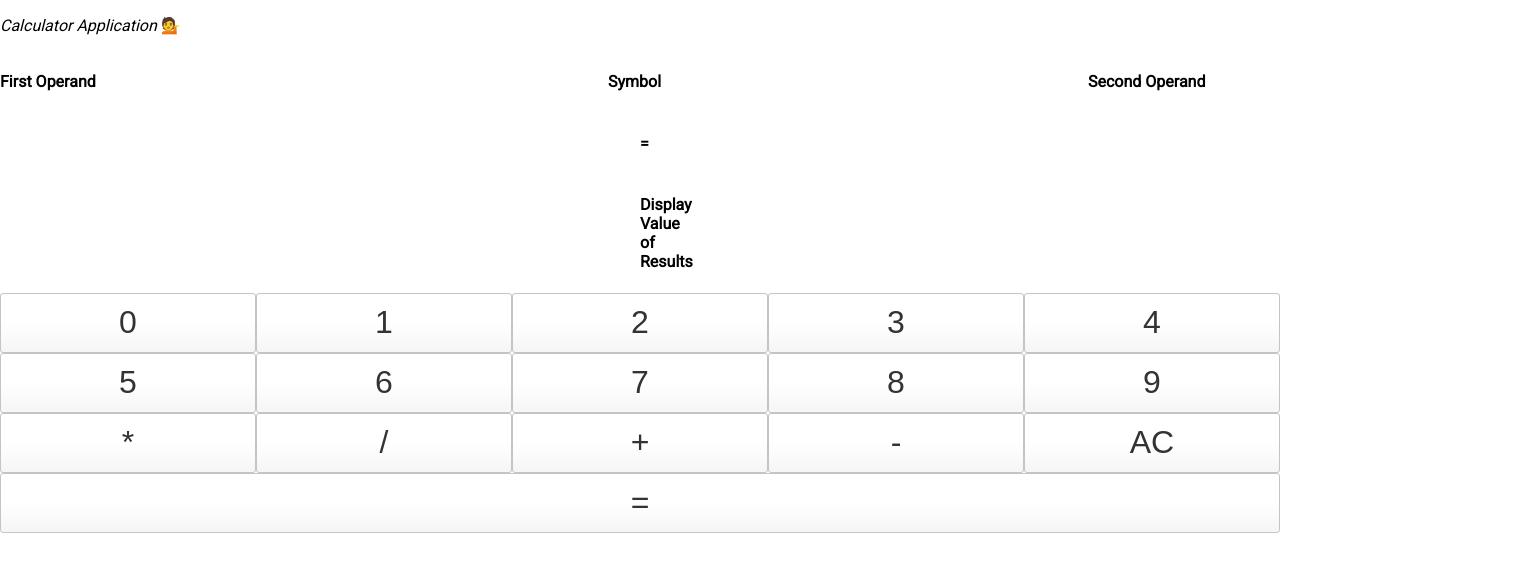
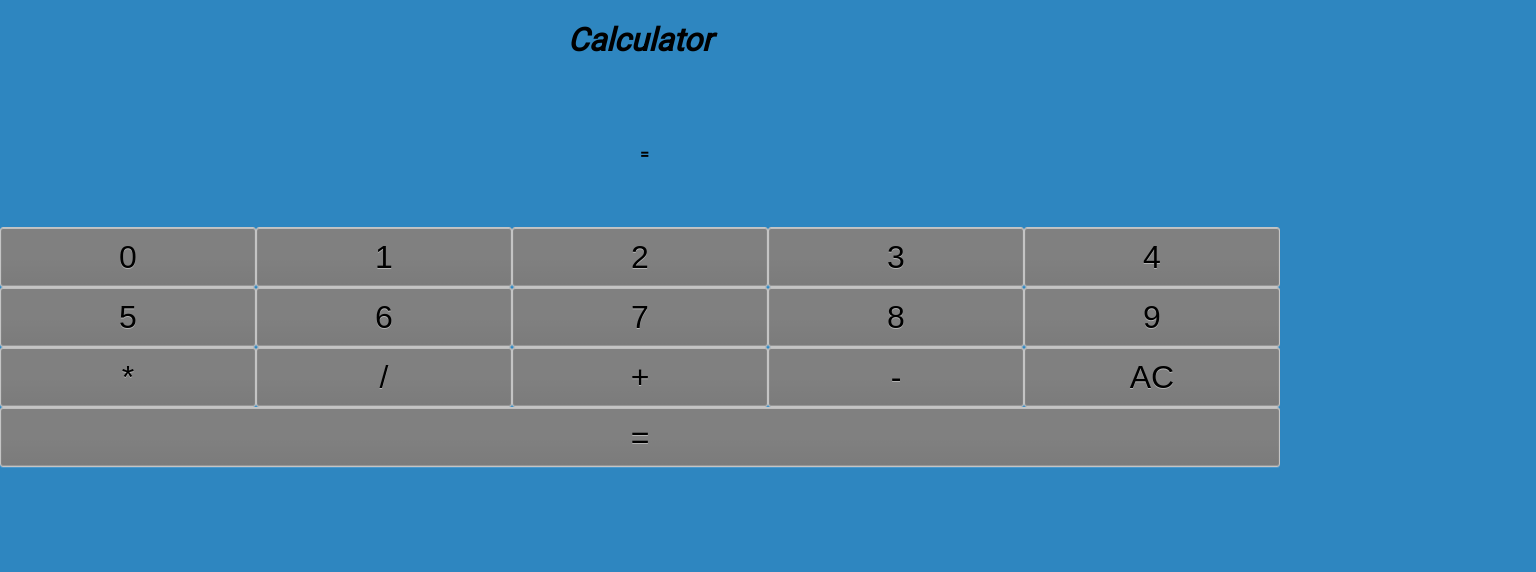
Before and after one commit to appredator/TOP_Calculator, a plain HTML site: page index.html in a window 1280 px wide. Shown: the whole page, 1536 px wide, since content can reach past the window. Drawn offline with Linux system fonts and the light colour scheme.

Commit message:
CSS Clean Up

```diff
--- a/index.html
+++ b/index.html
@@ -10,19 +10,19 @@
 </head>
 <body>
 
-  <p><em>Calculator Application</em> 💁</p>
+  <h1><em>Calculator</em></h1>
 
   <div class='operandContainer'>
     <h4 class="firstDisplay" id="firstDisplay">
-      First Operand
+      <!-- First Operand -->
     </h4>
 
     <h4 class="symbolDisplay" id="symbolDisplay">
-    Symbol
+
     </h4>
 
       <h4 class="secondDisplay" id="secondDisplay">
-      Second Operand
+      <!-- Second Operand -->
     </h4>
     </div>
     <div class="equalsTopContainer">
@@ -32,7 +32,7 @@
      </div>
 
      <h4 class="display" id="display">
-      Display Value of Results
+
     </h4>
 
     <div class="container" id="button-group">
--- a/main.css
+++ b/main.css
@@ -6,7 +6,7 @@ body {
   margin: 0;
    height: 100%;
    font-family: "Roboto", Sans-Serif;
-
+  background-color: #2e86c0;
 }
 /*  .firstDisplay{
   display: grid;
@@ -29,10 +29,39 @@ body {
   grid-area: secondDisplay;
     display: grid;
  } */
+ .secondDisplay{
+
+  margin-left: 2rem;
+ }
 .operandContainer {
   display: grid;
   width: 100%;
 grid-template-columns: 47.5% 37.5% 35%;
+  font-family: "Roboto", sans-serif;
+}
+.symbolDisplay{
+  display: grid;
+  width: 100%;
+  align-self: center;
+  justify-content: center;
+grid-template-columns: 87%;
+  font-family: "Roboto", sans-serif;
+}
+.firstDisplay{
+
+  margin-left: 4.5rem;
+}
+em{
+  /* display: grid;
+  width: 100%;
+  align-self: center;
+  justify-content: center;
+grid-template-columns: 0%;
+  font-family: "Roboto", sans-serif; */
+  display: grid;
+  align-self: center;
+  justify-content: center;
+  /* grid-template-columns: 0% */
   font-family: "Roboto", sans-serif;
 }
 .equalsTopContainer {
@@ -71,15 +100,15 @@ button {
   background-color: #fff;
   border-radius: 3px;
   border: 1px solid #c4c4c4;
-  background-color: transparent;
+  background-color: grey;
   font-size: 2rem;
-  color: #333;
+  color: rgb(0, 0, 0);
   background-image: linear-gradient(to bottom,transparent,transparent 50%,rgba(0,0,0,.04));
   box-shadow: inset 0 0 0 1px rgba(255,255,255,.05), inset 0 1px 0 0 rgba(255,255,255,.45), inset 0 -1px 0 0 rgba(255,255,255,.15), 0 1px 0 0 rgba(255,255,255,.15);
   text-shadow: 0 1px rgba(255,255,255,.4);
 }
  button:hover {
-  background-color: #eaeaea;
+  background-color: #c2c2c2;
 }
 .operator {
   color: #337cac;
```
